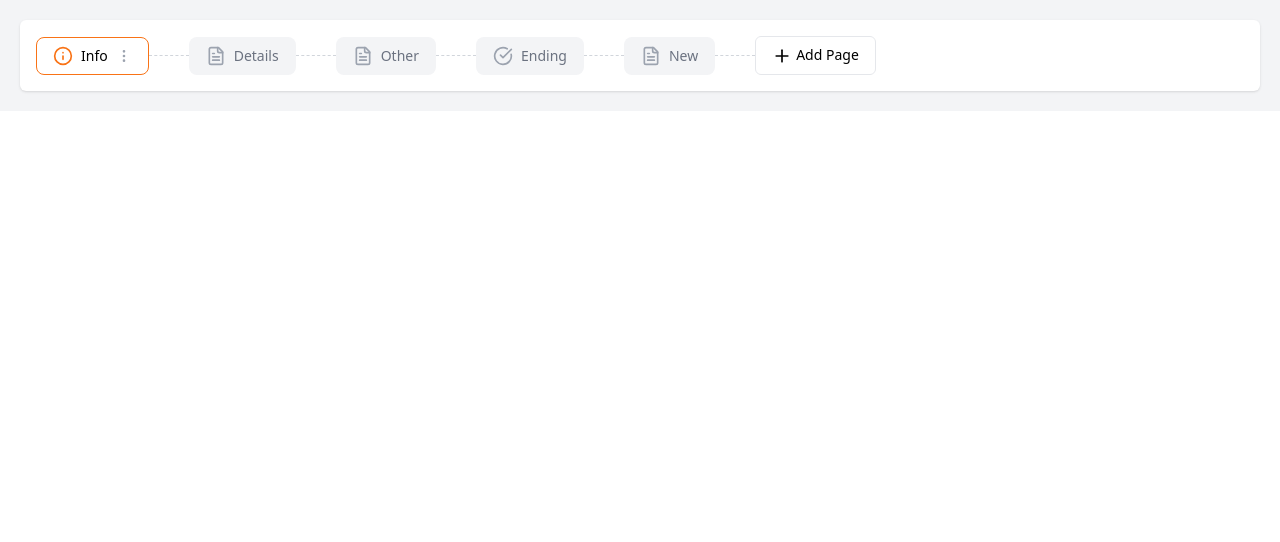
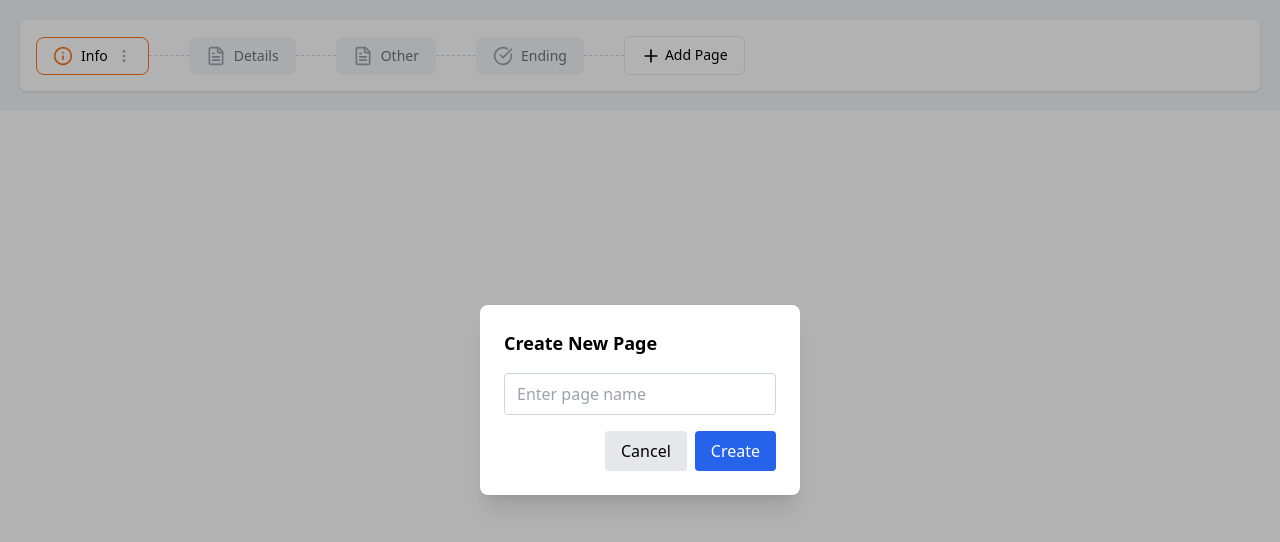
Before and after one commit to ernstchristian1202/po-test, a Next.js app: page / in a window 1280 px wide. Both pictures are taken after a click on the button "Add Page". Shown: the top 542 px of the page. Built offline with nearby package versions, Linux system fonts and the light colour scheme.

Commit message:
updated the NavigationBar

```diff
--- a/components/NavigationBar.tsx
+++ b/components/NavigationBar.tsx
@@ -68,16 +68,36 @@ export const NavigationBar = () => {
   const [activeId, setActiveId] = useState(pages[0].id);
   const [draggingId, setDraggingId] = useState<string | null>(null);
   const [hoverIndex, setHoverIndex] = useState<number | null>(null);
+  const [isModalOpen, setIsModalOpen] = useState(false);
+  const [newPageName, setNewPageName] = useState('');
+  const [insertIndex, setInsertIndex] = useState<number | null>(null);
 
   const insertPage = (index: number) => {
-    const newPage = generatePage('New', 'doc');
-    const newPages = [...pages];
-    newPages.splice(index, 0, newPage);
-    setPages(newPages);
+    setInsertIndex(index);
+    setIsModalOpen(true);
   };
 
   const addPage = () => {
-    setPages([...pages, generatePage('New', 'doc')]);
+    setInsertIndex(null);
+    setIsModalOpen(true);
+  };
+
+  const confirmAddPage = () => {
+    if (newPageName.trim()) {
+      const newPage = generatePage(newPageName.trim(), 'doc');
+      setPages(prev => {
+        const newPages = [...prev];
+        if (insertIndex !== null && insertIndex <= newPages.length) {
+          newPages.splice(insertIndex, 0, newPage);
+        } else {
+          newPages.push(newPage);
+        }
+        return newPages;
+      });
+      setNewPageName('');
+      setInsertIndex(null);
+      setIsModalOpen(false);
+    }
   };
 
   const sensors = useSensors(
@@ -147,6 +167,38 @@ export const NavigationBar = () => {
           </div>
         </SortableContext>
       </DndContext>
+
+      {isModalOpen && (
+        <div className="fixed inset-0 bg-black bg-opacity-30 flex items-center justify-center z-50">
+          <div className="bg-white p-6 rounded-lg shadow-xl w-80">
+            <h2 className="text-lg font-semibold mb-4">Create New Page</h2>
+            <input
+              type="text"
+              value={newPageName}
+              onChange={(e) => setNewPageName(e.target.value)}
+              placeholder="Enter page name"
+              className="w-full border border-gray-300 rounded px-3 py-2 mb-4"
+            />
+            <div className="flex justify-end gap-2">
+              <button
+                onClick={() => {
+                  setIsModalOpen(false);
+                  setInsertIndex(null);
+                }}
+                className="px-4 py-2 rounded bg-gray-200 hover:bg-gray-300"
+              >
+                Cancel
+              </button>
+              <button
+                onClick={confirmAddPage}
+                className="px-4 py-2 rounded bg-blue-600 text-white hover:bg-blue-700"
+              >
+                Create
+              </button>
+            </div>
+          </div>
+        </div>
+      )}
     </div>
   );
 };
```
